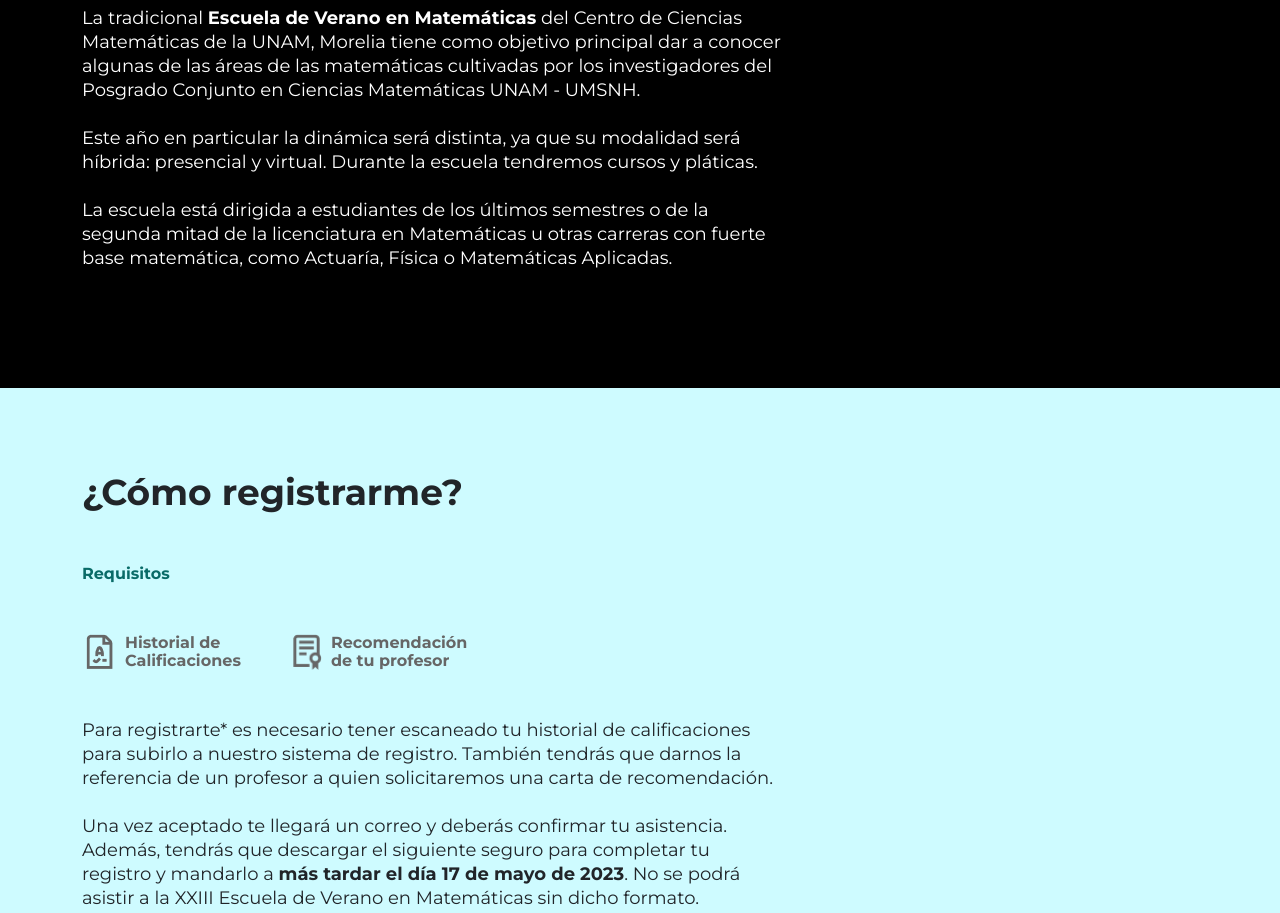
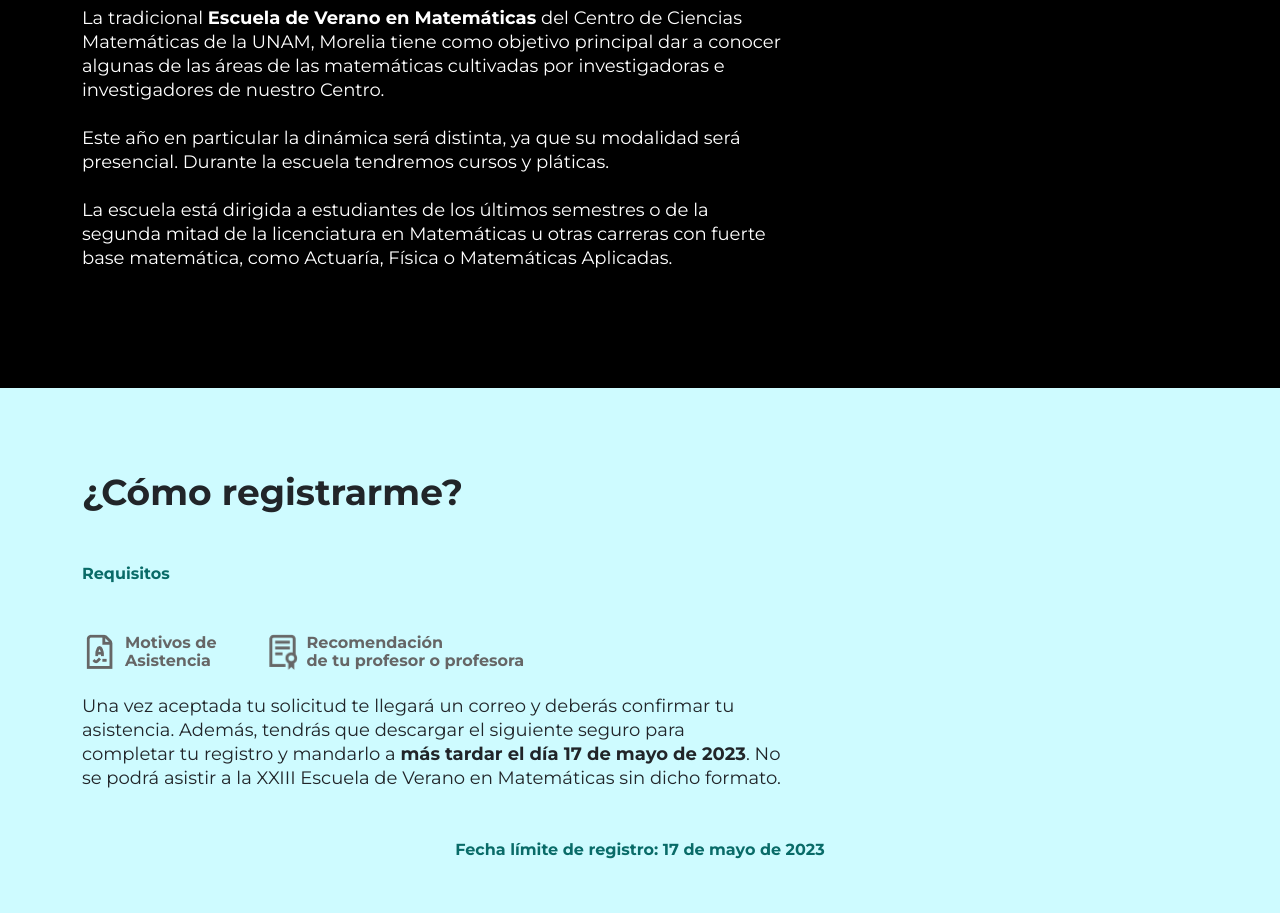
Before and after one commit to miguel-mx/escuela-verano-2024, a plain HTML site: page index.html in a window 1280 px wide. Shown: the part 980-1893 px from the top of the page. Drawn offline with nearby package versions, Linux system fonts and the light colour scheme.

Commit message:
Cambios organizador

```diff
--- a/index.html
+++ b/index.html
@@ -97,11 +97,10 @@
         <h1 class="mt-5">La Escuela de Verano</h1>
         <div class="content">La tradicional <span class="green fw-bold"> Escuela de Verano en Matemáticas</span>
             del Centro de Ciencias Matemáticas de la UNAM, Morelia tiene como objetivo principal dar a conocer
-            algunas de las áreas de las matemáticas cultivadas por los investigadores del Posgrado Conjunto en
-            Ciencias Matemáticas UNAM - UMSNH.
+            algunas de las áreas de las matemáticas cultivadas por investigadoras e investigadores de nuestro Centro.
         </div>
        <div class="content mt-4">
-            Este año en particular la dinámica será distinta, ya que su modalidad será híbrida: presencial y virtual.
+            Este año en particular la dinámica será distinta, ya que su modalidad será presencial.
             Durante la escuela tendremos cursos y pláticas.
         </div>
         <div class="content mt-4">
@@ -122,21 +121,17 @@
             <div class="requisito d-flex flex-row">
                 <div class="d-flex flex-row">
                     <div><img src="img/i-calificacion.png" alt="Icono Calificaciones"></div>
-                    <div class="ms-2">Historial de<br> Calificaciones</div>
+                    <div class="ms-2">Motivos de<br> Asistencia</div>
                 </div>
             </div>
             <div class="requisito ms-5 d-flex flex-row">
                 <div class="d-flex flex-row"><img src="img/i-recomendacion.png" alt="Icono Calificaciones"></div>
-                <div class="ms-2">Recomendación<br> de tu profesor</div>
+                <div class="ms-2">Recomendación<br> de tu profesor o profesora</div>
             </div>
         </div>
 
-        <div class="content mt-5">Para registrarte* es necesario tener escaneado tu historial de calificaciones para subirlo a
-            nuestro sistema de registro. También tendrás que darnos la referencia de un profesor a quien solicitaremos
-            una carta de recomendación.
-        </div>
         <div class="content mt-4">
-            Una vez aceptado te llegará un correo y deberás confirmar tu asistencia. Además, tendrás que descargar el
+            Una vez aceptada tu solicitud te llegará un correo y deberás confirmar tu asistencia. Además, tendrás que descargar el
             siguiente seguro para completar tu registro y mandarlo a <strong>más tardar el día 17 de mayo de 2023</strong>. No se podrá
             asistir a la XXIII Escuela de Verano en Matemáticas sin dicho formato.
         </div>
@@ -847,11 +842,8 @@
     <div class="container">
         <div class="d-flex flex-column justify-content-center flex-md-row justify-content-md-around mt-5">
             <div class="sponsor mb-5 d-flex justify-content-center"><img class="img-fluid" src="img/footer-unam.png" alt="Logo UNAM"></div>
-            <div class="sponsor mb-5 d-flex justify-content-center"><img class="img-fluid" src="img/footer-umsnh.png" alt="Logo UMSNH"></div>
             <div class="sponsor mb-5 d-flex justify-content-center"><img class="img-fluid" src="img/footer-ccm.png" alt="Logo CCM"></div>
             <div class="sponsor mb-5 d-flex justify-content-center"><img class="img-fluid" src="img/footer-cic.png" alt="Logo CIC"></div>
-            <div class="sponsor mb-5 d-flex justify-content-center"><img class="img-fluid" src="img/footer-fismat.png" alt="Logo FISMAT"></div>
-            <div class="sponsor mb-5 d-flex justify-content-center"><img class="img-fluid" src="img/footer-ifm.png" alt="Logo IFM"></div>
         </div>
         <hr class="white">
         <div class="copyright text-center">Universidad Nacional Autónoma de México Campus Morelia, Centro de Ciencias Matemáticas</div>
@@ -862,7 +854,7 @@
 
 <section id="dgapa">
 
-    <div class="text-center">Este evento se realizó con apoyo de la DGAPA mediante el proyecto PAPIME PE101520.</div>
+    <div class="text-center">Este evento se realizó con apoyo de la DGAPA mediante el proyecto PAPIME PE101124.</div>
 </section>
 
 
```
